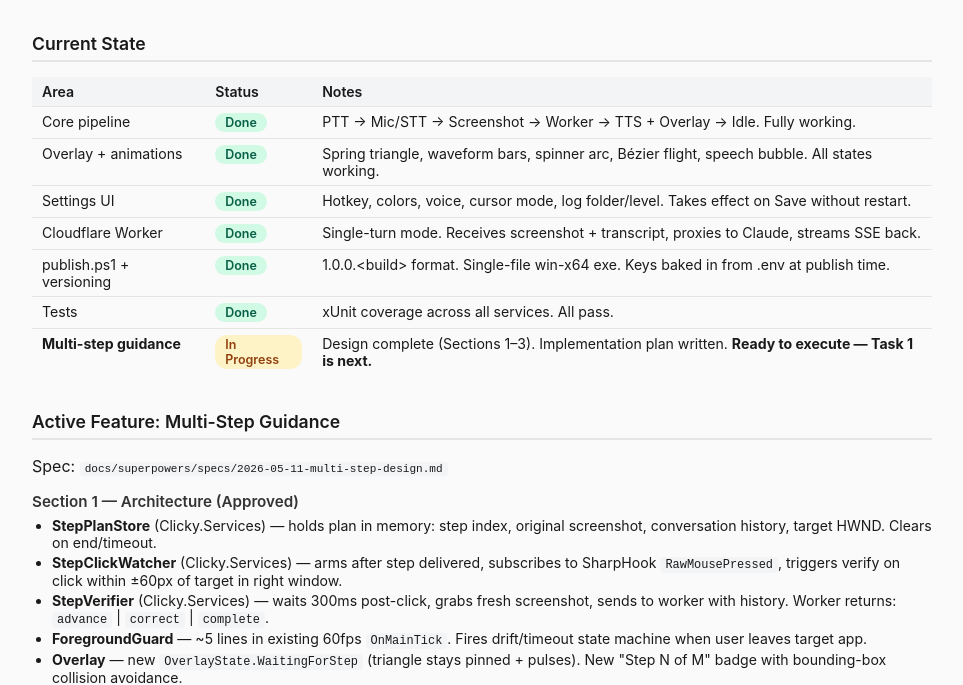
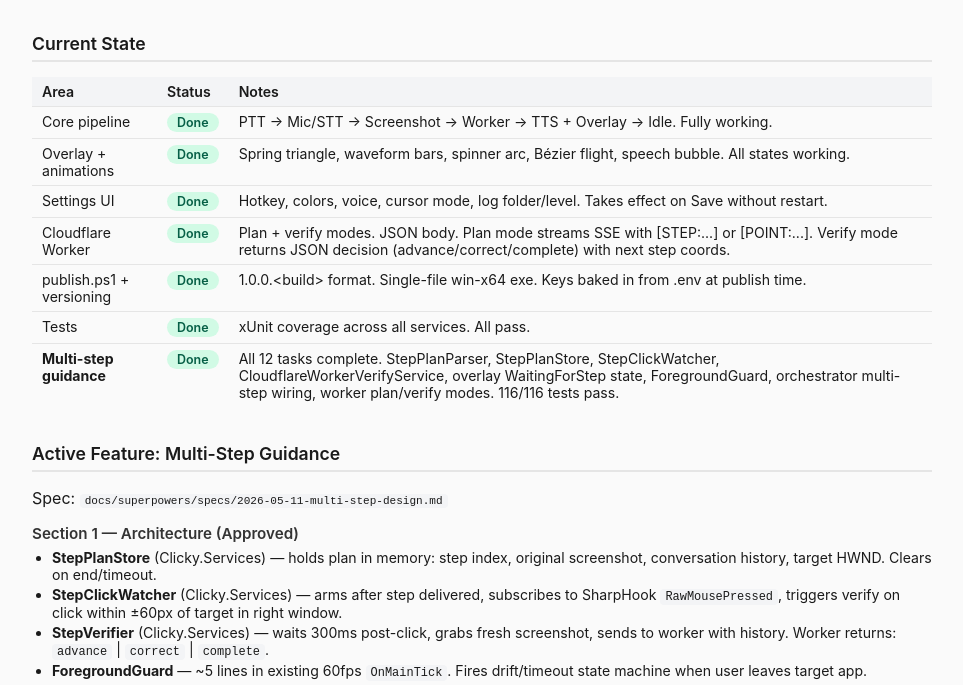
Before and after one commit to ZetaPR/clicky-win, a plain HTML site: page PROGRESS.html in a window 1280 px wide. Shown: the part 105-790 px from the top of the page, without its empty margins (158-1121 px from the left). Drawn offline with Linux system fonts and the light colour scheme.

Commit message:
[BUG-400] chore: mark multi-step guidance complete in PROGRESS.html — all 12 tasks done, 116/116 tests

```diff
--- a/PROGRESS.html
+++ b/PROGRESS.html
@@ -50,7 +50,7 @@
   <tr>
     <td>Cloudflare Worker</td>
     <td><span class="status done">Done</span></td>
-    <td>Single-turn mode. Receives screenshot + transcript, proxies to Claude, streams SSE back.</td>
+    <td>Plan + verify modes. JSON body. Plan mode streams SSE with [STEP:...] or [POINT:...]. Verify mode returns JSON decision (advance/correct/complete) with next step coords.</td>
   </tr>
   <tr>
     <td>publish.ps1 + versioning</td>
@@ -64,8 +64,8 @@
   </tr>
   <tr>
     <td><strong>Multi-step guidance</strong></td>
-    <td><span class="status in-progress">In Progress</span></td>
-    <td>Design complete (Sections 1–3). Implementation plan written. <strong>Ready to execute — Task 1 is next.</strong></td>
+    <td><span class="status done">Done</span></td>
+    <td>All 12 tasks complete. StepPlanParser, StepPlanStore, StepClickWatcher, CloudflareWorkerVerifyService, overlay WaitingForStep state, ForegroundGuard, orchestrator multi-step wiring, worker plan/verify modes. 116/116 tests pass.</td>
   </tr>
 </table>
 
@@ -115,6 +115,11 @@
 
 <div class="log-entry">
   <div class="log-date">2026-05-11</div>
+  <strong>Multi-step guidance — all 12 tasks complete.</strong> ScreenCapture record with dimensions, ILlmService width/height params, StepPlanParser (incremental [STEP:...] tag streaming), StepPlanStore (30s timeout + lazy coords), CloudflareWorkerVerifyService, StepClickWatcher (±60px radius, GlobalHookType.All), overlay WaitingForStep (pulsing pinned triangle + stepper badge + ForegroundGuard), orchestrator multi-step wiring (streaming branch → verify loop → PTT cancel), worker plan/verify JSON modes + system prompts. 116/116 tests pass. Build: 0 errors, 0 warnings.
+</div>
+
+<div class="log-entry">
+  <div class="log-date">2026-05-11</div>
   <strong>Implementation plan written.</strong> 12 tasks covering: ScreenCapture record upgrade, ILlmService width/height, StepPlanParser, StepPlanStore (30s timeout), CloudflareWorkerVerifyService, StepClickWatcher (±60px radius), overlay WaitingForStep state + stepper badge + ForegroundGuard, orchestrator multi-step wiring, worker plan/verify modes. Plan at <code>docs/superpowers/plans/2026-05-11-multi-step-guidance.md</code>.
 </div>
 
```
